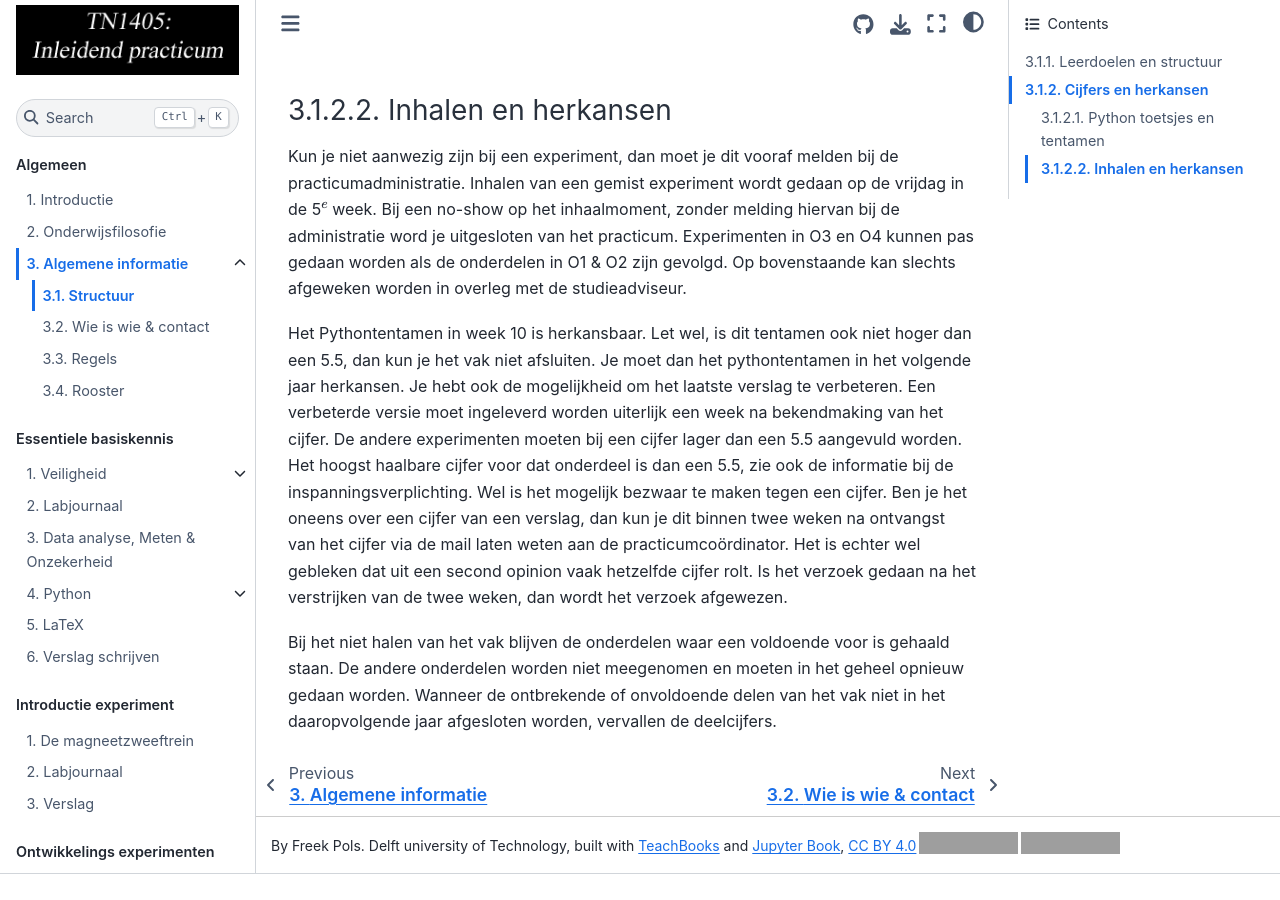
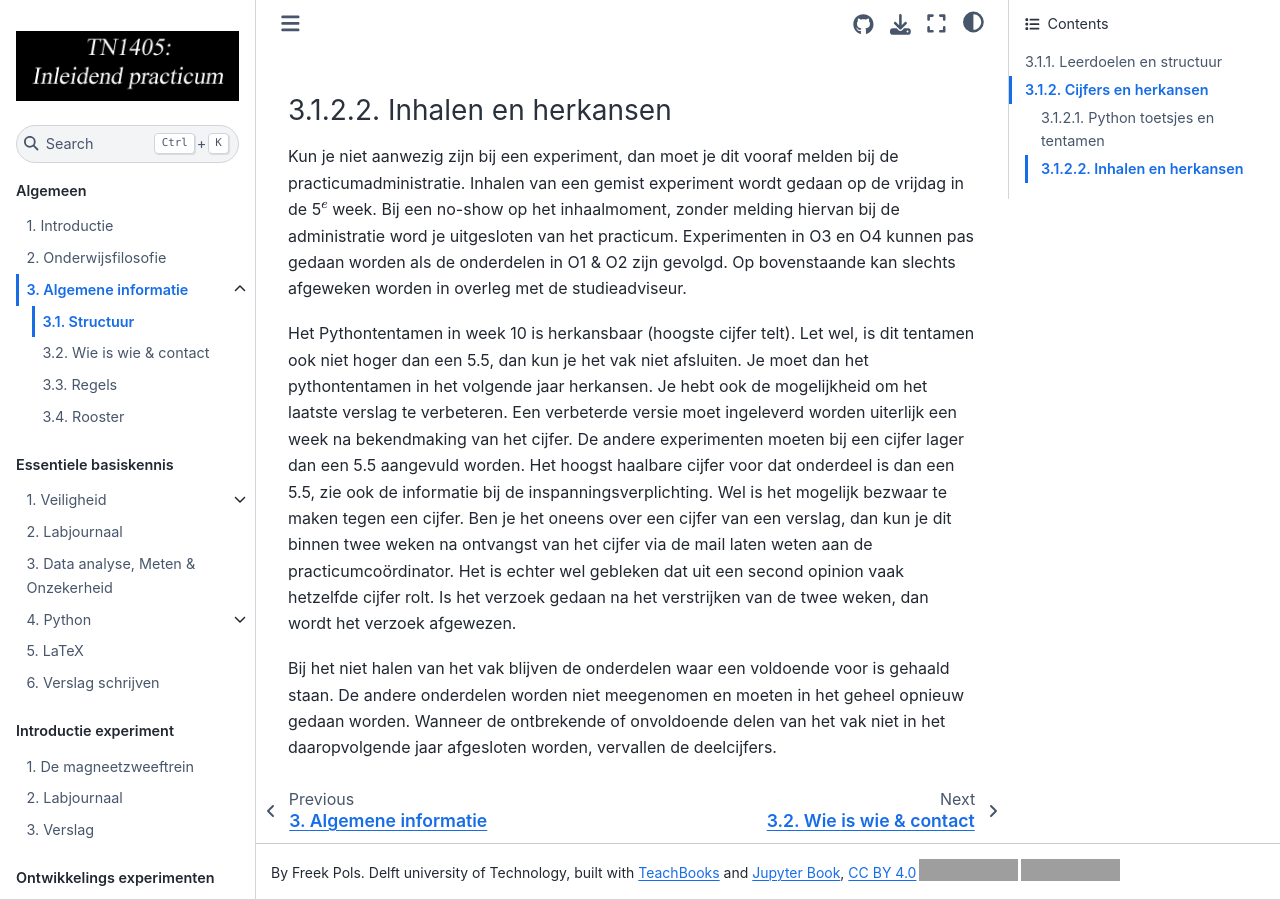
Before and after one commit to Contemporary-Physicslab/NP-new-style, a Jupyter Book: the page built from book/Deel1/Structuur.md, in a window 1280 px wide and 900 px high, scrolled down 2765 px. Built offline with Jupyter Book 1.0.4 settings and Sphinx 7.4.7 and the Sphinx Book theme 1.1.4, drawn with Linux system fonts in a browser that asks for light colours; pages that are not in the unit, such as notebooks, are missing from menus; comment, search, counter and statistics services are not loaded; before the commit the page ends 3639 px from its top, so only the background shows below that; some of the changed text lies outside the part shown; grey boxes are pictures that could not be loaded.

Commit message:
update cijfer

```diff
--- a/book/Deel1/Structuur.md
+++ b/book/Deel1/Structuur.md
@@ -76,6 +76,6 @@
 ### Inhalen en herkansen
 Kun je niet aanwezig zijn bij een experiment, dan moet je dit vooraf melden bij de practicumadministratie. Inhalen van een gemist experiment wordt gedaan op de vrijdag in de 5$^e$ week. Bij een no-show op het inhaalmoment, zonder melding hiervan bij de administratie word je uitgesloten van het practicum. Experimenten in O3 en O4 kunnen pas gedaan worden als de onderdelen in O1 & O2 zijn gevolgd. Op bovenstaande kan slechts afgeweken worden in overleg met de studieadviseur.
 
-Het Pythontentamen in week 10 is herkansbaar. Let wel, is dit tentamen ook niet hoger dan een 5.5, dan kun je het vak niet afsluiten. Je moet dan het pythontentamen in het volgende jaar herkansen. Je hebt ook de mogelijkheid om het laatste verslag te verbeteren. Een verbeterde versie moet ingeleverd worden uiterlijk een week na bekendmaking van het cijfer. De andere experimenten moeten bij een cijfer lager dan een 5.5 aangevuld worden. Het hoogst haalbare cijfer voor dat onderdeel is dan een 5.5, zie ook de informatie bij de inspanningsverplichting. Wel is het mogelijk bezwaar te maken tegen een cijfer. Ben je het oneens over een cijfer van een verslag, dan kun je dit binnen twee weken na ontvangst van het cijfer via de mail laten weten aan de practicumcoördinator. Het is echter wel gebleken dat uit een second opinion vaak hetzelfde cijfer rolt. Is het verzoek gedaan na het verstrijken van de twee weken, dan wordt het verzoek afgewezen.
+Het Pythontentamen in week 10 is herkansbaar (hoogste cijfer telt). Let wel, is dit tentamen ook niet hoger dan een 5.5, dan kun je het vak niet afsluiten. Je moet dan het pythontentamen in het volgende jaar herkansen. Je hebt ook de mogelijkheid om het laatste verslag te verbeteren. Een verbeterde versie moet ingeleverd worden uiterlijk een week na bekendmaking van het cijfer. De andere experimenten moeten bij een cijfer lager dan een 5.5 aangevuld worden. Het hoogst haalbare cijfer voor dat onderdeel is dan een 5.5, zie ook de informatie bij de inspanningsverplichting. Wel is het mogelijk bezwaar te maken tegen een cijfer. Ben je het oneens over een cijfer van een verslag, dan kun je dit binnen twee weken na ontvangst van het cijfer via de mail laten weten aan de practicumcoördinator. Het is echter wel gebleken dat uit een second opinion vaak hetzelfde cijfer rolt. Is het verzoek gedaan na het verstrijken van de twee weken, dan wordt het verzoek afgewezen.
 
 Bij het niet halen van het vak blijven de onderdelen waar een voldoende voor is gehaald staan. De andere onderdelen worden niet meegenomen en moeten in het geheel opnieuw gedaan worden. Wanneer de ontbrekende of onvoldoende delen van het vak niet in het daaropvolgende jaar afgesloten worden, vervallen de deelcijfers.
--- a/book/_config.yml
+++ b/book/_config.yml
@@ -29,6 +29,7 @@
   extra_extensions:
     - sphinx.ext.imgconverter
     - sphinx_exercise
+
     #- jupyterbook_patches
 
 bibtex_bibfiles:
--- a/requirements.txt
+++ b/requirements.txt
@@ -11,6 +11,7 @@
 jupyterbook_patches ~= 0.1.4  #temporarily disable
 --extra-index-url https://gitlab.tudelft.nl/api/v4/projects/11239/packages/pypi/simple  #temporarily disable
 sphinx-thebe ~= 0.9.9  #temporarily disable
+sphinx-tudelft-theme
 
 # lastly any packages you wish to download directly from a Git repository
 download_link_replacer @ git+https://gitlab.tudelft.nl/mude/sphinx-download-link-replacer #temporarily disable
```
Also changed, not shown: other parts of book/Deel1/Structuur.md (+1 -1 lines).
